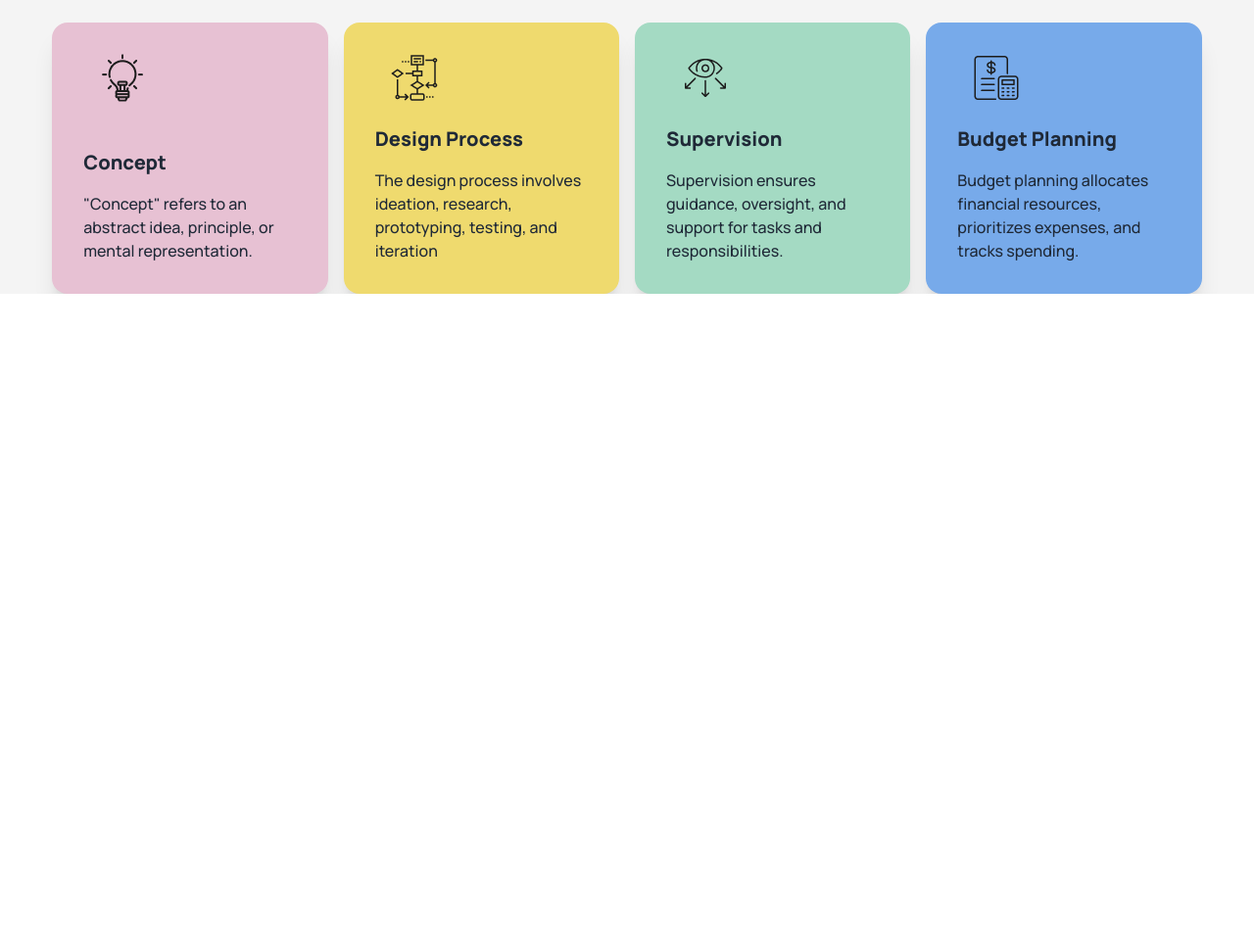
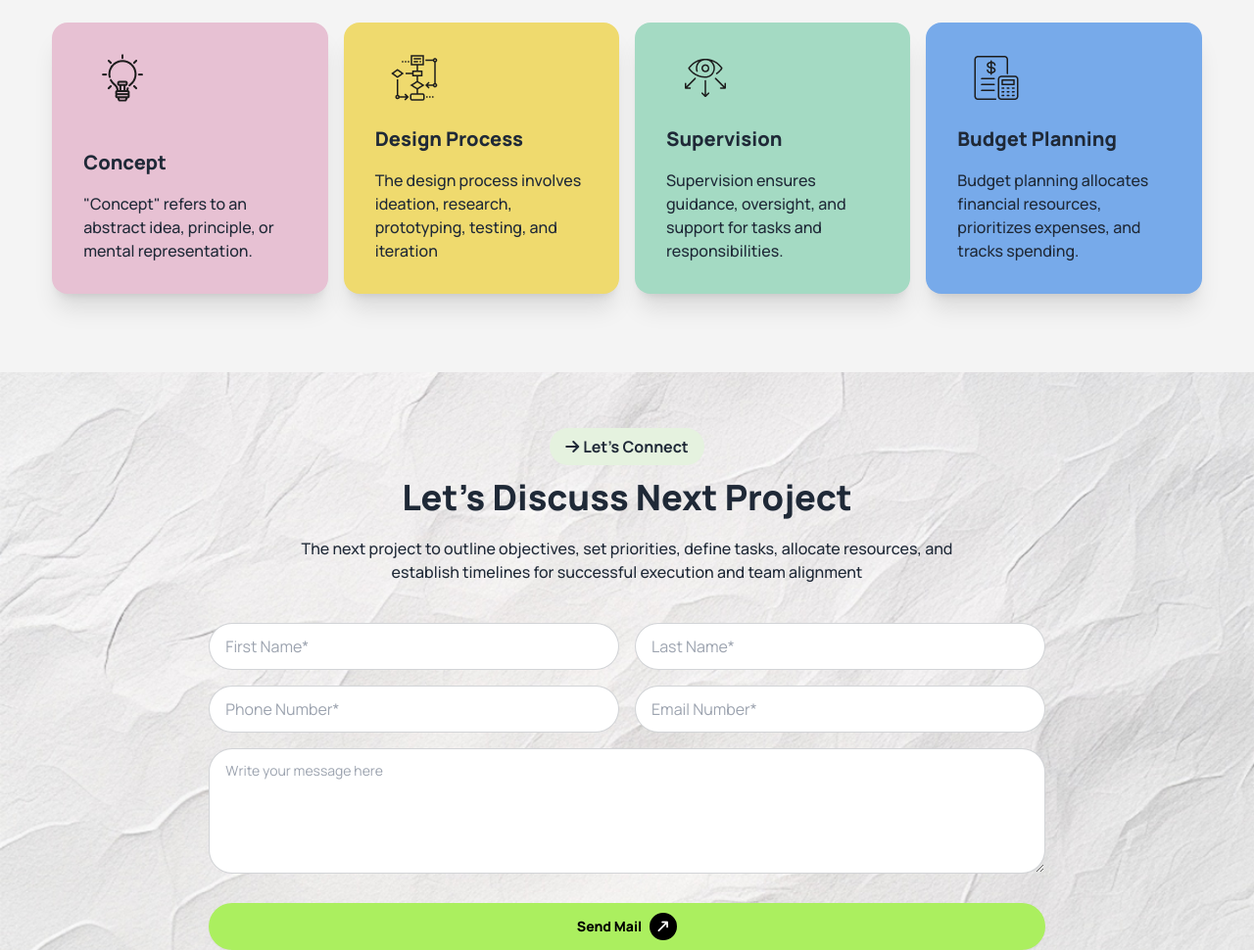
Before and after one commit to NomanSiddike/third-assignment, a plain HTML site: page index.html in a window 1280 px wide. Shown: the part 1751-2721 px from the top of the page at 98% size. Before the commit the page ends 2051 px from the top, so only its background shows below. Drawn offline with nearby package versions, Linux system fonts and the light colour scheme.

Commit message:
lets discuss next project part complete

```diff
--- a/index.html
+++ b/index.html
@@ -1,5 +1,6 @@
 <!DOCTYPE html>
 <html lang="en" data-theme="light">
+
 <head>
   <meta charset="UTF-8" />
   <meta name="viewport" content="width=device-width, initial-scale=1.0" />
@@ -8,34 +9,26 @@
   <link rel="stylesheet" href="style.css" />
 
   <!-- DaisyUI & Tailwind CDN  -->
-    <link
-      href="https://cdn.jsdelivr.net/npm/daisyui@4.12.10/dist/full.min.css"
-      rel="stylesheet"
-      type="text/css"
-    />
+  <link href="https://cdn.jsdelivr.net/npm/daisyui@4.12.10/dist/full.min.css" rel="stylesheet" type="text/css" />
   <script src="https://cdn.tailwindcss.com"></script>
 
   <!-- Font awesome CDN  -->
-    <script
-      src="https://kit.fontawesome.com/cf49028e14.js"
-      crossorigin="anonymous"
-    ></script>
+  <script src="https://kit.fontawesome.com/cf49028e14.js" crossorigin="anonymous"></script>
 
   <!-- Google Font CDN  -->
   <link rel="preconnect" href="https://fonts.googleapis.com" />
   <link rel="preconnect" href="https://fonts.gstatic.com" crossorigin />
-    <link
-      href="https://fonts.googleapis.com/css2?family=Manrope:wght@200..800&display=swap"
-      rel="stylesheet"
-    />
+  <link href="https://fonts.googleapis.com/css2?family=Manrope:wght@200..800&display=swap" rel="stylesheet" />
 </head>
+
 <body class="manrope-font">
   <header>
     <!-- Nav Part Start  -->
     <nav class="w-11/12 mx-auto">
       <div class="navbar">
         <div class="navbar-start">
-            <i class="fa-solid fa-arrow-right-long w-7 h-7 bg-[#ABEF5F] inline-flex rounded-full justify-center items-center text-black -rotate-45"></i>
+          <i
+            class="fa-solid fa-arrow-right-long w-7 h-7 bg-[#ABEF5F] inline-flex rounded-full justify-center items-center text-black -rotate-45"></i>
           <a class="btn btn-ghost text-xl font-extrabold pl-1">Rinterio</a>
         </div>
         <div class="navbar-center hidden lg:flex text-lg font-medium">
@@ -48,10 +41,11 @@
           </ul>
         </div>
         <div class="navbar-end lg:flex items-center"">
-            <div class="hidden lg:flex items-center"">
+            <div class=" hidden lg:flex items-center"">
           <button><i class="fa-solid fa-magnifying-glass font-semibold"></i></button>
           <button><i class="fa-solid fa-cart-shopping font-semibold px-4"></i></button>
-              <a class="btn bg-[#ABEF5F] rounded-full font-extrabold">Book Consult<i class="fa-solid fa-arrow-right-long w-7 h-7 bg-black inline-flex rounded-full justify-center items-center text-white -rotate-45"></i></a>
+          <a class="btn bg-[#ABEF5F] rounded-full font-extrabold">Book Consult<i
+              class="fa-solid fa-arrow-right-long w-7 h-7 bg-black inline-flex rounded-full justify-center items-center text-white -rotate-45"></i></a>
         </div>
 
 
@@ -59,10 +53,8 @@
           <div tabindex="0" role="button" class="btn btn-ghost text-xl lg:hidden">
             <i class="fa-solid fa-bars"></i>
           </div>
-              <ul
-                tabindex="0"
-                class="menu menu-sm dropdown-content bg-base-100 rounded-box z-[1] mt-3 w-52 p-2 shadow text-lg font-medium right-0"
-              >
+          <ul tabindex="0"
+            class="menu menu-sm dropdown-content bg-base-100 rounded-box z-[1] mt-3 w-52 p-2 shadow text-lg font-medium right-0">
             <li><a>Home</a></li>
             <li><a>Service</a></li>
             <li><a>Portfolio</a></li>
@@ -80,9 +72,13 @@
       <img class="mx-auto" src="./assets/banner.png" alt="">
 
       <div class="text-center">
-          <h2 class="text-[#212121] font-extrabold text-3xl lg:text-5xl my-5">A barn house of this design has a <br> striking appearance</h2>
-          <p class="mx-auto max-w-2xl text-[#494949] text-base font-medium">A barn house of this design captivates with its rustic charm, featuring a steep gabled roof, expansive windows, and natural wood, creating a blend of tradition and elegance.</p>
-          <button class="btn bg-[#ABEF5F80] rounded-full my-5 font-bold text-xl w-3/4 lg:w-auto">View Details<i class="fa-solid fa-arrow-right-long w-7 h-7 bg-[#ABEF5F] inline-flex rounded-full justify-center items-center text-black -rotate-45"></i></button>
+        <h2 class="text-[#212121] font-extrabold text-3xl lg:text-5xl my-5">A barn house of this design has a <br>
+          striking appearance</h2>
+        <p class="mx-auto max-w-2xl text-[#494949] text-base font-medium">A barn house of this design captivates with
+          its rustic charm, featuring a steep gabled roof, expansive windows, and natural wood, creating a blend of
+          tradition and elegance.</p>
+        <button class="btn bg-[#ABEF5F80] rounded-full my-5 font-bold text-xl w-3/4 lg:w-auto">View Details<i
+            class="fa-solid fa-arrow-right-long w-7 h-7 bg-[#ABEF5F] inline-flex rounded-full justify-center items-center text-black -rotate-45"></i></button>
       </div>
     </section>
     <!-- Banner Part End  -->
@@ -97,16 +93,20 @@
         <!-- Left Column -->
         <div>
           <div class="flex justify-center lg:justify-start items-center mt-4">
-                    <small class="text-base font-bold bg-white px-4 py-2 rounded-full text-center lg:text-left"><i class="fa-solid fa-arrow-right pr-1"></i>About Us</small>
+            <small class="text-base font-bold bg-white px-4 py-2 rounded-full text-center lg:text-left"><i
+                class="fa-solid fa-arrow-right pr-1"></i>About Us</small>
           </div>
           <h3 class="text-center lg:text-left text-4xl font-bold py-12">We design thoughtful,<br>liveable spaces</h3>
-                <p class="text-center lg:text-left font-medium text-base">We design thoughtful, livable spaces that blend functionality with beauty, creating environments where people feel comfortable, inspired, and truly at home.</p>
+          <p class="text-center lg:text-left font-medium text-base">We design thoughtful, livable spaces that blend
+            functionality with beauty, creating environments where people feel comfortable, inspired, and truly at home.
+          </p>
 
           <div class="flex items-start px-4 py-5 rounded-xl bg-white my-8">
             <img src="assets/commercial.png" alt="" class="w-12 h-12 mr-4">
             <div>
               <h4 class="text-xl font-extrabold">Commercial</h4>
-                        <p class="font-medium text-base pr-44">Commercial spaces require strategic design to maximize functionality and appeal.</p>
+              <p class="font-medium text-base pr-44">Commercial spaces require strategic design to maximize
+                functionality and appeal.</p>
             </div>
           </div>
 
@@ -114,7 +114,8 @@
             <img src="assets/residential.png" alt="" class="w-12 h-12 mr-4">
             <div>
               <h4 class="text-xl font-extrabold">Residential</h4>
-                        <p class="font-medium text-base pr-44">Residential spaces require strategic design to maximize functionality and appeal.</p>
+              <p class="font-medium text-base pr-44">Residential spaces require strategic design to maximize
+                functionality and appeal.</p>
             </div>
           </div>
         </div>
@@ -132,59 +133,110 @@
       <!-- Intro Part  -->
       <div class="w-11/12 mx-auto">
         <div class="text-center mt-20">
-            <small class="text-base font-bold bg-white px-4 py-2 rounded-full "><i class="fa-solid fa-arrow-right pr-1"></i>How we works</small>
+          <small class="text-base font-bold bg-white px-4 py-2 rounded-full "><i
+              class="fa-solid fa-arrow-right pr-1"></i>How we works</small>
         </div>
         <h3 class="text-4xl font-bold text-center my-5">Our Works Process</h3>
-          <p class="mx-auto max-w-2xl text-center font-medium text-base">Involves careful planning, creative design, and precise execution, ensuring each project meets client expectations with innovative solutions and high-quality craftsmanship.</p>
+        <p class="mx-auto max-w-2xl text-center font-medium text-base">Involves careful planning, creative design, and
+          precise execution, ensuring each project meets client expectations with innovative solutions and high-quality
+          craftsmanship.</p>
 
         <!-- Card Container  -->
         <div class="grid grid-cols-1 lg:grid-cols-4 gap-4 mt-8">
           <div class="card bg-[#E7C1D3] shadow-xl w-full">
             <div class="card-body flex justify-between items-start">
-                <img class="ml-4" src="./assets/concept.png" alt="image"/>
+              <img class="ml-4" src="./assets/concept.png" alt="image" />
               <div>
                 <h2 class="card-title text-xl font-extrabold my-4">Concept</h2>
-                      <p class="font-medium text-base">"Concept" refers to an abstract idea, principle, or mental representation.</p>
+                <p class="font-medium text-base">"Concept" refers to an abstract idea, principle, or mental
+                  representation.</p>
               </div>
             </div>
           </div>
 
           <div class="card bg-[#EFDA6E] w-full shadow-xl">
             <div class="card-body flex justify-between items-start">
-               <img class="ml-4" src="./assets/flow-chart.png" alt="image"/>
+              <img class="ml-4" src="./assets/flow-chart.png" alt="image" />
               <div>
                 <h2 class="card-title text-xl font-extrabold my-4">Design Process</h2>
-                    <p class="font-medium text-base">The design process involves ideation, research, prototyping, testing, and iteration</p>
+                <p class="font-medium text-base">The design process involves ideation, research, prototyping, testing,
+                  and iteration</p>
               </div>
             </div>
           </div>
 
           <div class="card bg-[#A4DAC3] w-full shadow-xl">
             <div class="card-body flex justify-between items-start">
-                <img class="ml-4" src="./assets/vision.png" alt="image"/>
+              <img class="ml-4" src="./assets/vision.png" alt="image" />
               <div>
                 <h2 class="card-title text-xl font-extrabold my-4">Supervision</h2>
-                  <p class="font-medium text-base">Supervision ensures guidance, oversight, and support for tasks and responsibilities.</p>
+                <p class="font-medium text-base">Supervision ensures guidance, oversight, and support for tasks and
+                  responsibilities.</p>
               </div>
             </div>
           </div>
 
           <div class="card bg-[#77AAEA] w-full shadow-xl">
             <div class="card-body flex justify-between items-start">
-                  <img class="ml-4" src="./assets/budget-planning.png" alt="image"/>
+              <img class="ml-4" src="./assets/budget-planning.png" alt="image" />
               <div>
                 <h2 class="card-title text-xl font-extrabold my-4">Budget Planning</h2>
-                   <p class="font-medium text-base">Budget planning allocates financial resources, prioritizes expenses, and tracks spending.</p>
+                <p class="font-medium text-base">Budget planning allocates financial resources, prioritizes expenses,
+                  and tracks spending.</p>
               </div>
             </div>
           </div>
         </div>
       </div>
     </section>
+    <!-- Our Work Process Part End  -->
 
-      <!-- Our Work Process Part End  -->
+    <!-- Lets Discuss Part Start  -->
+    <section class="mt-20">
+      <div
+        style="background-image: url('./assets/bg.jpg'); background-size: cover; background-position: center; background-repeat: no-repeat;">
+        <!-- Discuss Part Intro  -->
+        <div class="w-8/12 mx-auto pt-16">
+          <div class="text-center">
+            <small class="text-base font-bold bg-[#E5F2DF] px-4 py-2 rounded-full"><i
+                class="fa-solid fa-arrow-right pr-1"></i>Let's Connect</small>
+          </div>
+          <h3 class="text-4xl font-extrabold text-center my-5">Let’s Discuss Next Project</h3>
+          <p class="mx-auto max-w-2xl text-center font-medium text-base">The next project to outline objectives, set
+            priorities, define tasks, allocate resources, and establish timelines for successful execution and team
+            alignment</p>
+
+          <!-- Discuss Form  -->
+          <form class="mt-10">
+            <div class="grid grid-cols-1 lg:grid-cols-2 gap-4">
+              <div>
+                <input type="text" placeholder="First Name*" class="input input-bordered w-full rounded-full" />
+              </div>
+              <div>
+                <input type="text" placeholder="Last Name*" class="input input-bordered w-full rounded-full" />
+              </div>
+              <div>
+                <input type="text" placeholder="Phone Number*" class="input input-bordered w-full rounded-full" />
+              </div>
+              <div>
+                <input type="text" placeholder="Email Number*" class="input input-bordered w-full rounded-full" />
+              </div>
+            </div>
+            <div class="mt-4">
+              <textarea placeholder="Write your message here" class="textarea textarea-bordered w-full h-32 rounded-3xl"></textarea>
+            </div>
+            <div class="mt-6">
+              <button class="btn btn-primary w-full bg-[#ABEF5F] hover:bg-green-500 rounded-full text-black font-extrabold border-0">Send Mail<i
+                class="fa-solid fa-arrow-right-long w-7 h-7 bg-black inline-flex rounded-full justify-center items-center text-white -rotate-45"></i></button>
+            </div>
+          </form>
+        </div>
+      </div>
+    </section>
+    <!-- Lets Discuss Part End  -->
   </main>
 
   <footer></footer>
 </body>
+
 </html>
```
Lines whose indentation alone changed are shown as unchanged.
